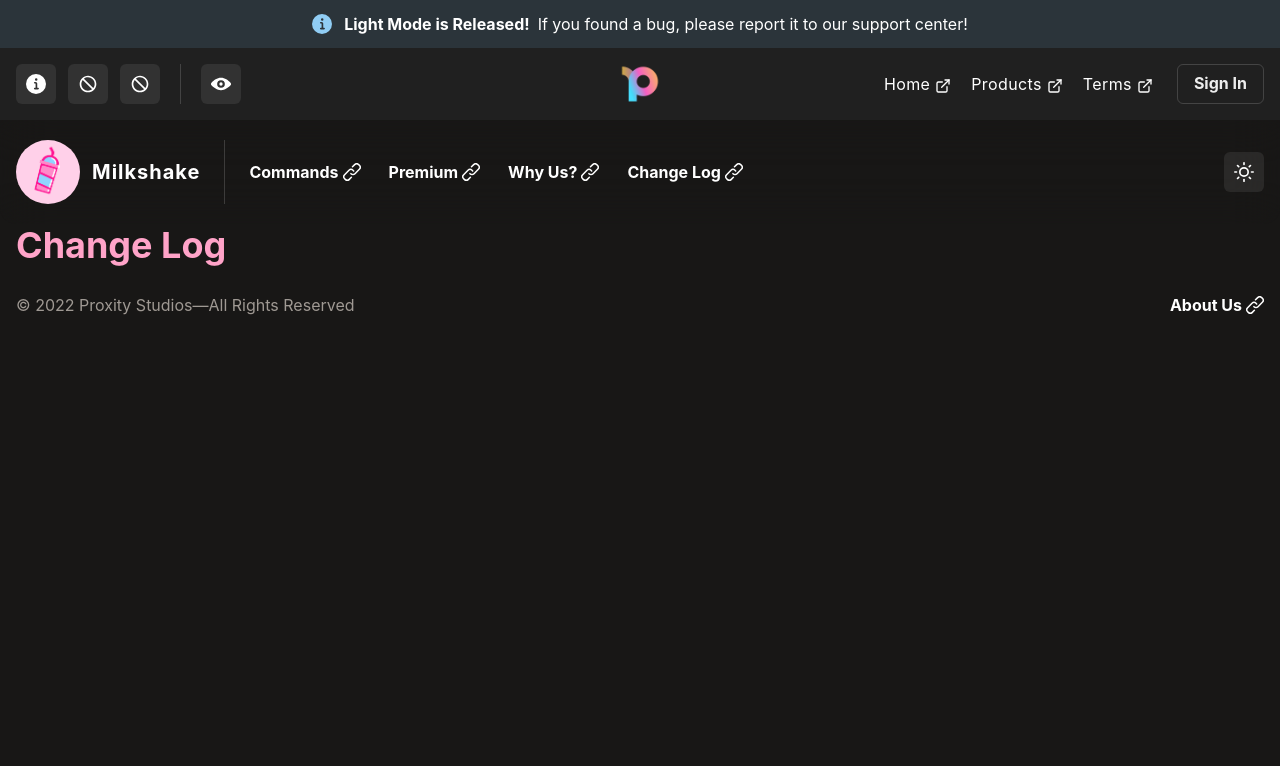
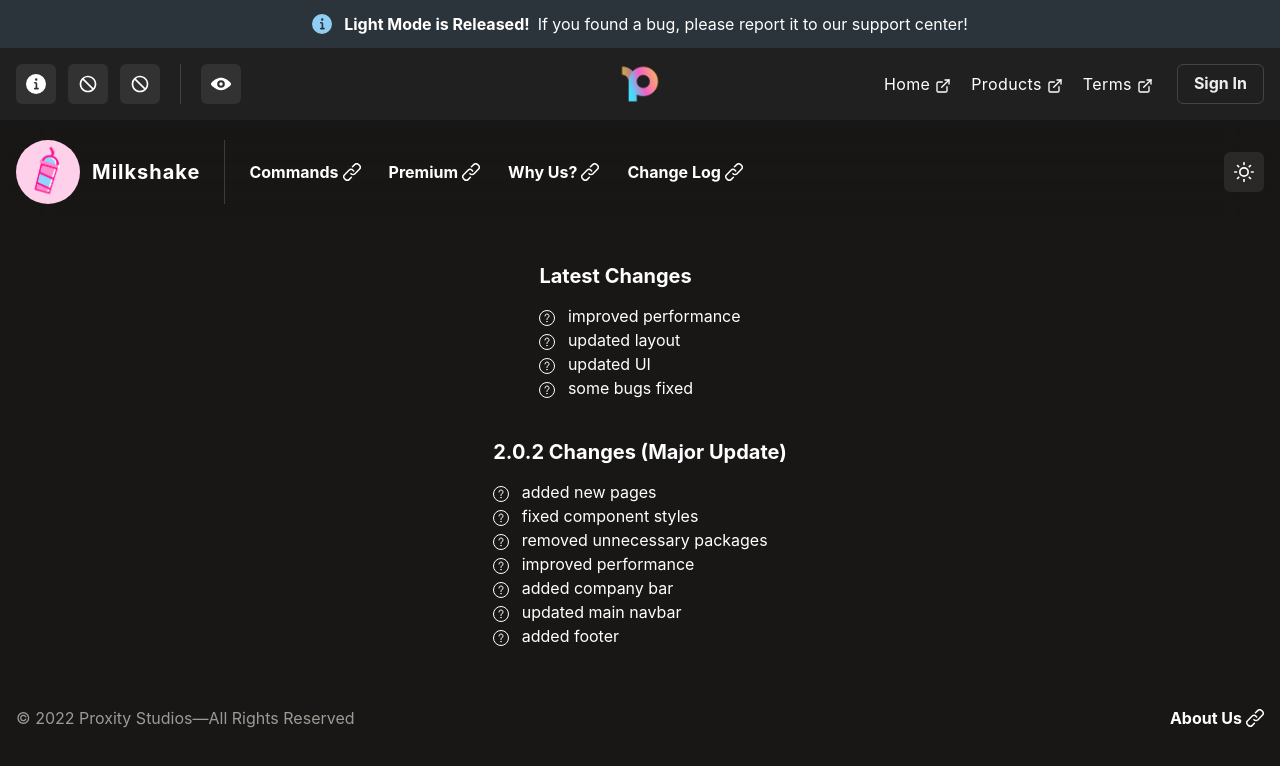
Before and after one commit to ProxityStudios/milkshake-web, a Next.js app: page /change-log in a window 1280 px wide. Shown: the top 766 px of the page. Built offline with nearby package versions, Linux system fonts and the light colour scheme.

Commit message:
add change-log page

```diff
--- a/package.json
+++ b/package.json
@@ -1,6 +1,6 @@
 {
   "name": "milkshake-web",
-  "version": "2.0.2",
+  "version": "2.1.0",
   "private": false,
   "license": "UNLICENSED",
   "scripts": {
--- a/src/components/Footer/index.tsx
+++ b/src/components/Footer/index.tsx
@@ -5,7 +5,7 @@
 const FooterComponent = () => {
   return (
     <Container maxW="container.xl">
-      <Flex justifyContent="space-between" alignItems="center" py="6">
+      <Flex justifyContent="space-between" alignItems="center" py="14">
         <Text color="black.muted">&copy; {new Date().getFullYear()} Proxity Studios—All Rights Reserved</Text>
         <NextLink href="/about-us#hero-section" passHref>
           <Button rightIcon={<LinkIcon ml="-1" fontSize="lg" />} variant={"link"}>
--- a/src/pages/change-log.tsx
+++ b/src/pages/change-log.tsx
@@ -1,4 +1,4 @@
-import { Heading } from '@chakra-ui/react';
+import { Box, Center, Flex, Heading, List, ListIcon, ListItem } from '@chakra-ui/react';
 import { NextPage } from 'next';
 import Head from 'next/head';
 
@@ -12,7 +12,29 @@
         <meta name="description" content="Change Log" />
       </Head>
 
-      <Heading size="xl" color="rose.base">Change Log</Heading>
+      <Center as={Flex} flexDirection="column" >
+        <Box mt="10">
+          <Heading size="md">Latest Changes</Heading>
+          <List mt="4">
+            <ListItem><ListIcon /> improved performance</ListItem>
+            <ListItem><ListIcon /> updated layout</ListItem>
+            <ListItem><ListIcon /> updated UI</ListItem>
+            <ListItem><ListIcon /> some bugs fixed</ListItem>
+          </List>
+        </Box>
+        <Box mt="10">
+          <Heading size="md">2.0.2 Changes (Major Update)</Heading>
+          <List mt="4">
+            <ListItem><ListIcon /> added new pages</ListItem>
+            <ListItem><ListIcon /> fixed component styles</ListItem>
+            <ListItem><ListIcon /> removed unnecessary packages</ListItem>
+            <ListItem><ListIcon /> improved performance</ListItem>
+            <ListItem><ListIcon /> added company bar</ListItem>
+            <ListItem><ListIcon /> updated main navbar</ListItem>
+            <ListItem><ListIcon /> added footer</ListItem>
+          </List>
+        </Box>
+      </Center>
     </DynamicPageComponent>
   );
 };
```
Also changed, not shown: 1 other file (tests, documents, lock files or other folders).
